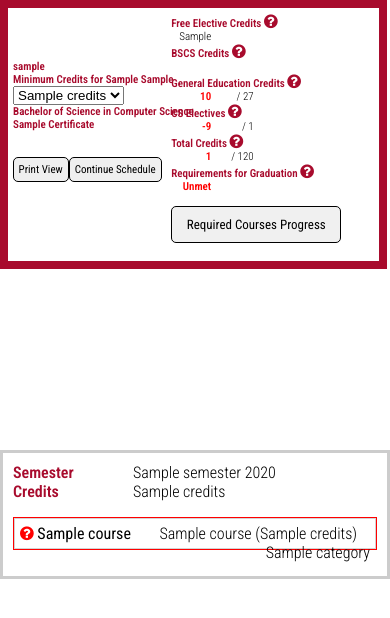
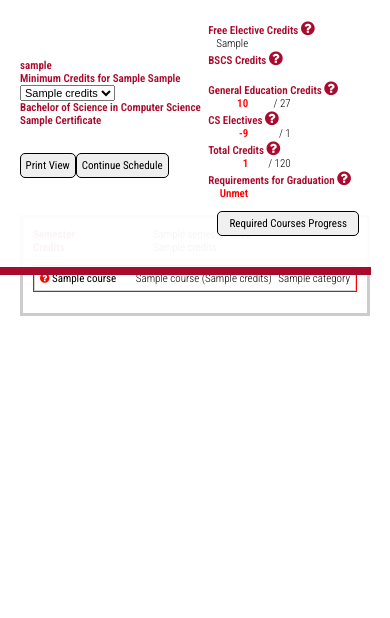
Before and after one commit to patrick-jennewein/UMSL_Course_Scheduler, a Flask app: template app/templates/index.html in a window 390 px wide; the page is wider, and only the part inside the window is pictured. Shown: the top 618 px of that part. Run offline with Flask 3, Linux system fonts and the light colour scheme; the template is opened without the code that fills it: most values are stand-ins (such as "Sample title", 1, 10 or a date in 2020).

Commit message:
Finishing up smaller screen adjustments

```diff
--- a/app/static/styles/mainpage.css
+++ b/app/static/styles/mainpage.css
@@ -111,6 +111,13 @@ body {
   }
   .scheduler .semester-schedules {
     padding: 0;
-    margin-top: 450px;
+    margin-top: 350px;
   }
 }
+
+@media screen and (max-height: 900px) {
+    .scheduler .semester-schedules {
+        padding: 20px;
+        margin-top: 195px;
+    }
+}
--- a/app/static/styles/sembysem.css
+++ b/app/static/styles/sembysem.css
@@ -149,12 +149,15 @@ span{
 }
 
 @media screen and (max-height: 900px){
+    .counter-bar select{
+        font-size: 11px;
+    }
     .counter-bar{
         display: flex;
         position: absolute;
         top: 0;
         align-items: center;
-        border: 8px solid #a80b2d;
+        border-bottom: 8px solid #a80b2d;
         background-color: rgba(255, 255, 255, 0.95);
         font-size: 11px;
         min-width: 0vw;
@@ -166,7 +169,7 @@ span{
         padding: 4px;
     }
     .left-counter, .right-counter{
-        margin: 5px;
+        margin: 20px;
     }
     span{
         display: inline-block;
@@ -187,4 +190,8 @@ span{
         font-weight: 600;
         width: 300px;
     }
+
+    .semester-schedules{
+        font-size: 11px;
+    }
 }
--- a/app/static/styles/tooltip.css
+++ b/app/static/styles/tooltip.css
@@ -133,12 +133,12 @@
     font-family: "Roboto Condensed", sans-serif;
     border-radius: 5px;
     text-align: center;
-    font-size: small;
     width: 100%;
     font-weight: 400;
     background-color: #f0f0f0;
     color: black;
     text-decoration: none;
+    font-size: small;
 }
 .right-counter .help a p:hover{
     transition: 0.5s;
@@ -177,20 +177,13 @@
   }
 }
 
-/* scrollbar (no longer work, but saved for later use)*/
-.help::-webkit-scrollbar {
-    width: 5px;
-    position: relative;
+@media screen and (max-height: 900px) {
+    .right-counter .help a p {
+        font-size: 11px;
+        padding: 5px;
+    }
+    .black_overlay {
+        width: 0;
+        height: 0;
+    }
 }
-.help::-webkit-scrollbar-track {
-    border-radius: 300px;
-}
-.help::-webkit-scrollbar-thumb {
-    background: gray;
-    border-radius: 30px;
-    max-height: 300px;
-    border-color: gray;
-}
-.help::-webkit-scrollbar-thumb:hover {
-    background: #555;
-}
--- a/app/static/styles/wholesem.css
+++ b/app/static/styles/wholesem.css
@@ -8,12 +8,12 @@
     .full-schedule-scheduler .semester-schedules {
         padding: 20px;
         margin: 20px;
-        margin-top: 400px;
+        margin-top: 175px;
     }
 }
 
 @media screen and (max-height: 900px){
     .full-schedule-scheduler .semester-schedules {
-        margin-top: 250px;
+        margin-top: 175px;
     }
 }
```
